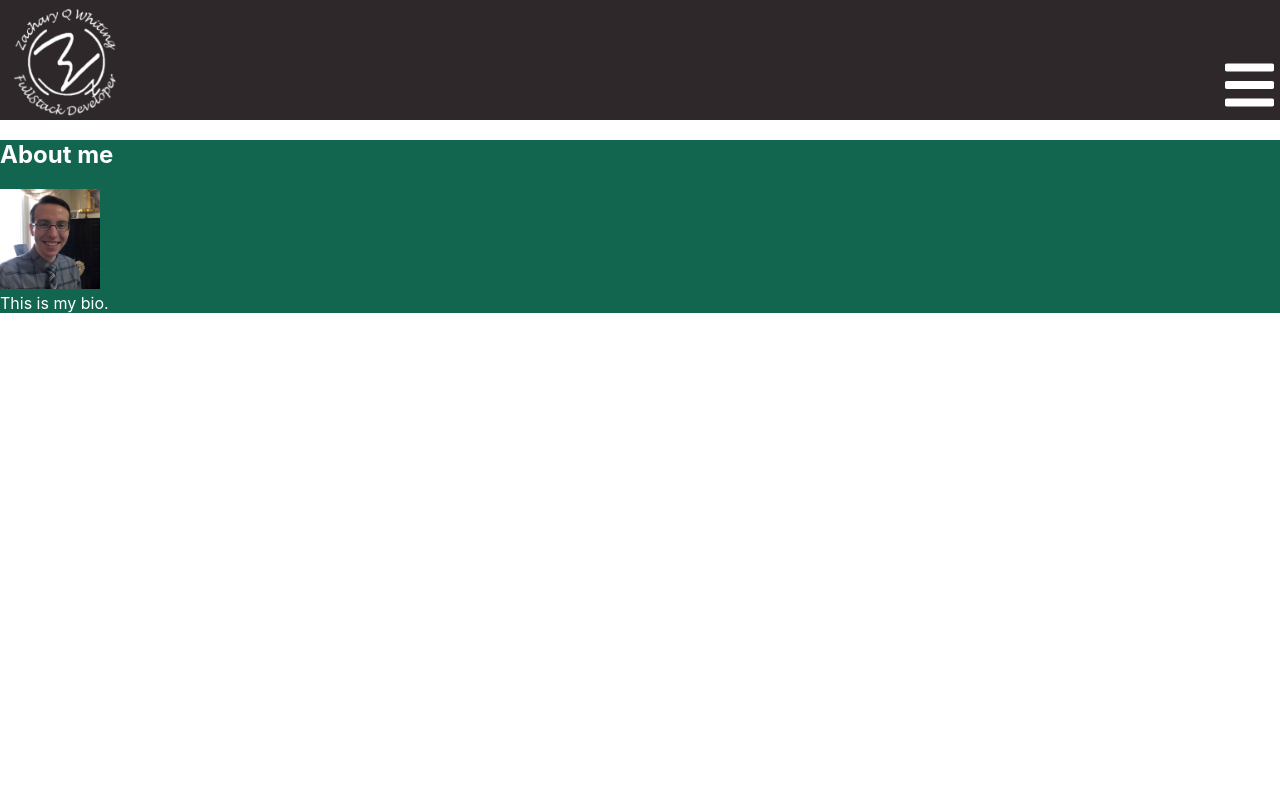
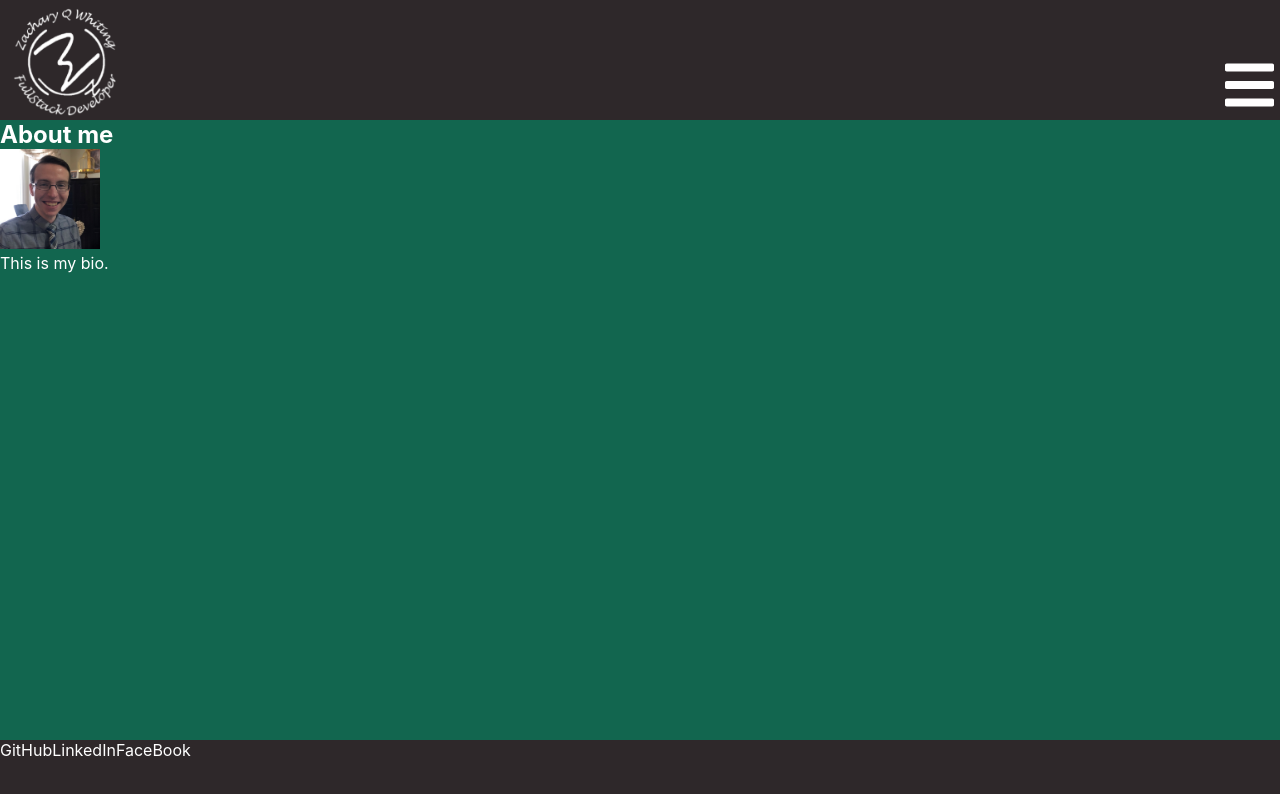
Before and after one commit to ZQWhiting/react-portfolio, a React (Create React App) app: page / in a window 1280 px wide. Shown: the top 794 px of the page. Built offline with nearby package versions, Linux system fonts and the light colour scheme.

Commit message:
added footer and main section styling

```diff
--- a/src/App.css
+++ b/src/App.css
@@ -10,6 +10,7 @@ a {
 main {
   background: var(--color-primary);
   margin: 0;
+  flex-grow: 1;
 }
 
 /* @media (prefers-reduced-motion: no-preference) {
--- a/src/App.js
+++ b/src/App.js
@@ -21,9 +21,7 @@ function App() {
 				{selectedSection === 'Contact' && <Contact />}
 				{selectedSection === 'Resume' && <Resume />}
 			</main>
-			<footer>
 				<Footer />
-			</footer>
 		</>
 	);
 }
--- a/src/components/Footer/index.js
+++ b/src/components/Footer/index.js
@@ -3,7 +3,7 @@ import './style.css';
 
 function Footer() {
 	return (
-		<section>
+		<footer>
 			<a href='https://github.com/ZQWhiting' target='_blank' rel="noopener noreferrer">
 				GitHub
 			</a>
@@ -17,7 +17,7 @@ function Footer() {
 			>
 				FaceBook
 			</a>
-		</section>
+		</footer>
 	);
 }
 
--- a/src/components/Footer/style.css
+++ b/src/components/Footer/style.css
@@ -0,0 +1,7 @@
+footer {
+    height: 7.5vh;
+    background: var(--color-dark);
+    position: sticky;
+    bottom: 0;
+    flex-shrink: 0;
+}
--- a/src/components/Header/style.css
+++ b/src/components/Header/style.css
@@ -1,7 +1,6 @@
 .header {
 	display: flex;
 	flex-wrap: wrap;
-	flex: 1 100%;
 	background: var(--color-dark);
 	font-size: calc(10px + 2vmin);
 	position: sticky;
--- a/src/index.css
+++ b/src/index.css
@@ -1,23 +1,40 @@
 :root {
-  --color-dark: #2E282A;
-  --color-highlight: #17BEBB;
-  --color-light: #FFFFFF;
-  --color-primary: #12664F;
-  --color-secondary: #7A82AB;
+	--color-dark: #2e282a;
+	--color-highlight: #17bebb;
+	--color-light: #ffffff;
+	--color-primary: #12664f;
+	--color-secondary: #7a82ab;
 }
 
-*{
+* {
 	box-sizing: border-box;
+}
+
+#root {
+ height: 100vh;
+ display: flex;
+ flex-direction: column;
 }
 
 body {
 	margin: 0;
-  font-family: -apple-system, BlinkMacSystemFont, 'Segoe UI', 'Roboto', 'Oxygen',
-    'Ubuntu', 'Cantarell', 'Fira Sans', 'Droid Sans', 'Helvetica Neue',
-    sans-serif;
+	font-family: -apple-system, BlinkMacSystemFont, 'Segoe UI', 'Roboto',
+		'Oxygen', 'Ubuntu', 'Cantarell', 'Fira Sans', 'Droid Sans',
+		'Helvetica Neue', sans-serif;
 	-webkit-font-smoothing: antialiased;
 	-moz-osx-font-smoothing: grayscale;
-  color: var(--color-light)
+  color: var(--color-light);
+  display: flex;
+  flex-direction: column;
+}
+
+h1,
+h2,
+h3,
+h4,
+h5,
+h6 {
+	margin: 0;
 }
 
 code {
```
Lines whose indentation alone changed are shown as unchanged.
